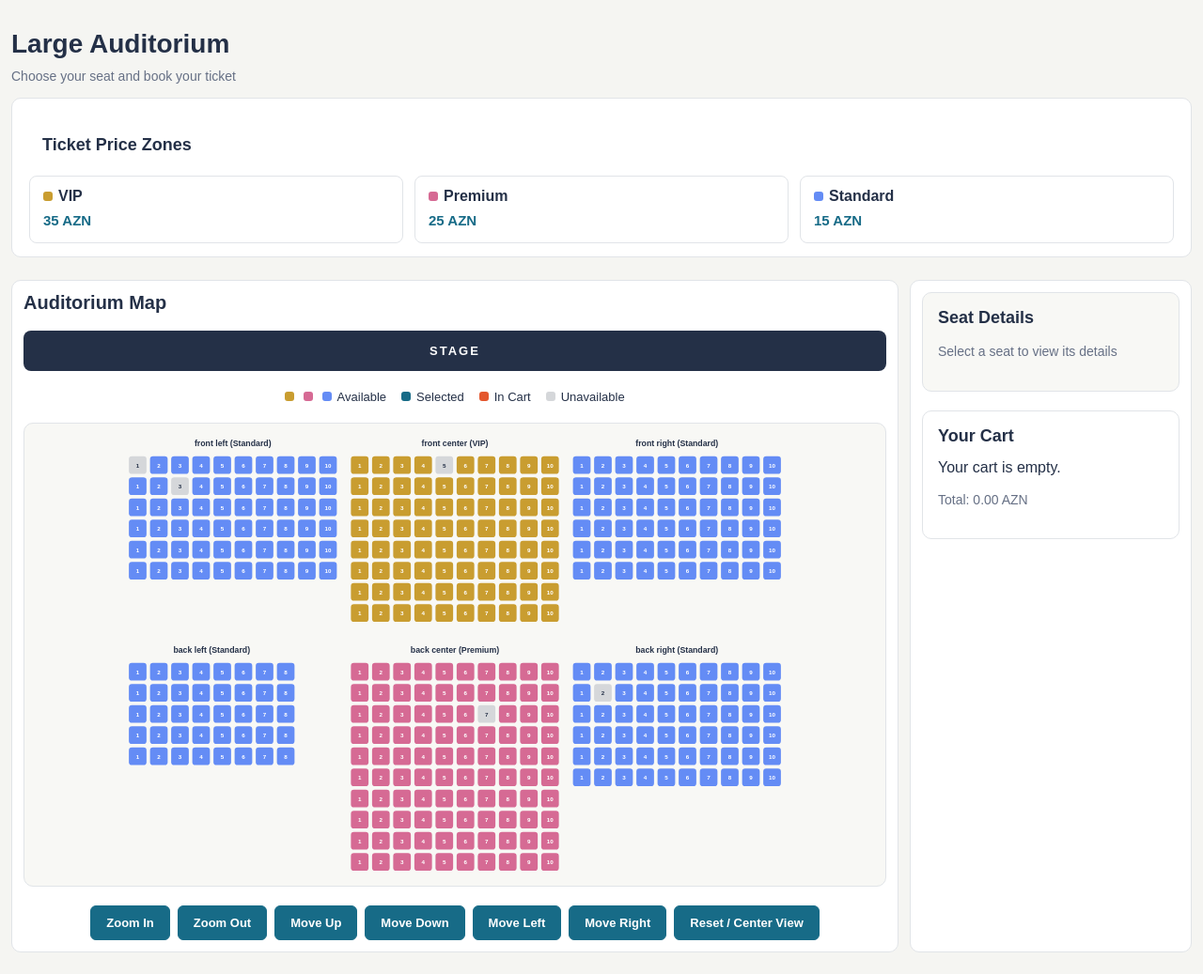
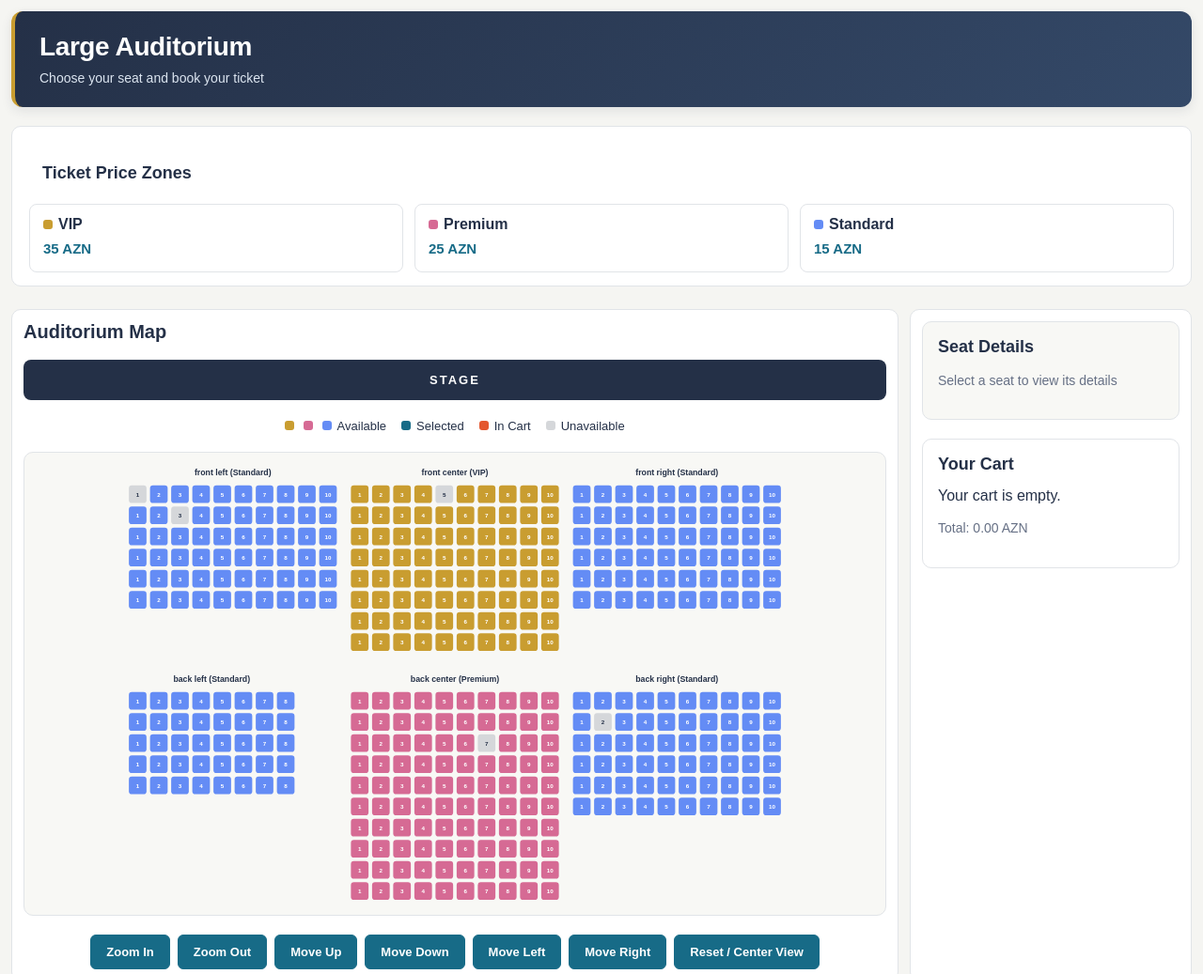
Before and after one commit to gbadalova20360/Venue_Ticketing, a plain HTML site: page index.html in a window 1280 px wide. Shown: the top 1037 px of the page at 94% size. Drawn offline with Linux system fonts and the light colour scheme.

Commit message:
Title fixing

```diff
--- a/style.css
+++ b/style.css
@@ -6,21 +6,29 @@ body {
     padding:12px;
     box-sizing:border-box;
 }
-
-h1{
+.header {
+    background:linear-gradient(135deg, #243047, #344968);
+    color:white;
+    padding: 20px 26px;
+    margin: 0 0 20px;
+    border-radius:12px;
+    box-shadow: 0 4px 12px rgba(36, 48, 71, 0.10);
+    border-left: 4px solid #C99D30;
+}
+.header h1 {
+    color:white;
     font-size:28px;
-    margin-bottom:8px;
     font-weight:700;
-    text-align:left;
-    color:#243047;
+    letter-spacing:-0.4px;
+    margin: 0 0 5px;
+    line-height:1.3;
 }
-
 .header p {
-    margin-top:0;
-    margin-bottom: 12px;
-
+    color:#DCE5F0;
+    font-size:14px;
+    margin:0;
+    line-height:1.5;
 }
-
 h2{
     font-size:22px;
 }
@@ -30,7 +38,6 @@ p {
     line-height:1.5;
     color:#667085;
 }
-
 button{
     background-color:#176B87;
     color:white;
@@ -293,8 +300,6 @@ button:disabled {
     color: #667085;
     cursor: not-allowed;
 }
-
-/* Responsive layout for mobile screens */
 @media (max-width: 768px) {
     body {
         padding: 8px;
```
Also changed, not shown: script.js (+18 -36 lines).
